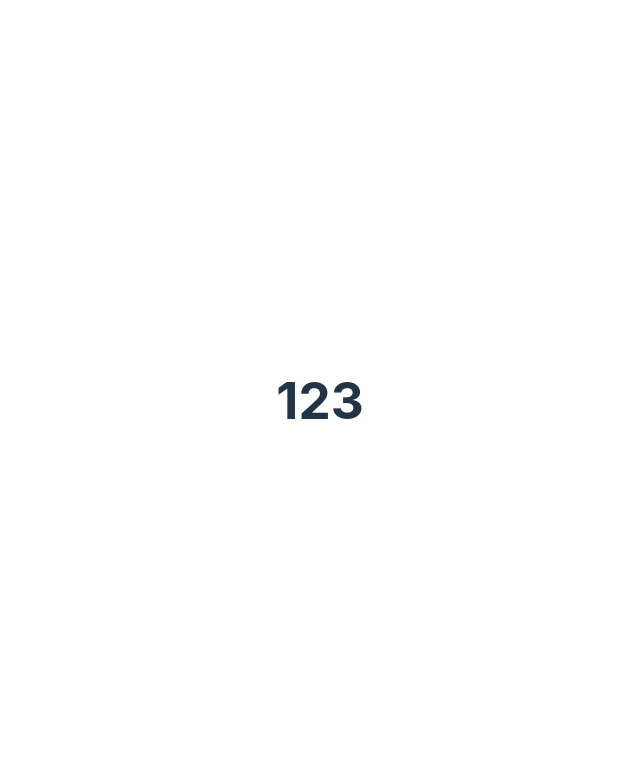
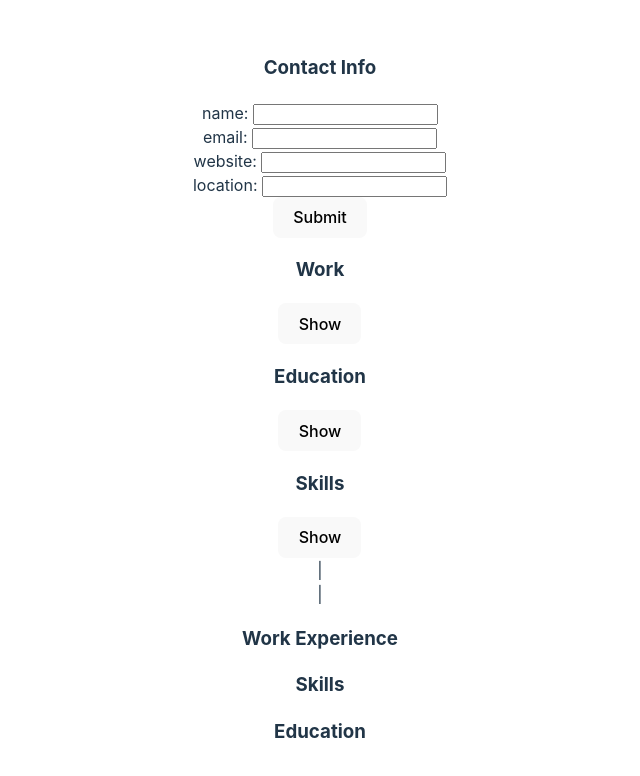
Before and after one commit to mrzamin/cv-builder, a React (Vite) app: page / in a window 1280 px wide. Shown: the top 776 px of the page, without its empty margins (320-960 px from the left). Built offline with nearby package versions, Linux system fonts and the light colour scheme.

Commit message:
Add panels and refactor component structure

```diff
--- a/src/App.jsx
+++ b/src/App.jsx
@@ -1,10 +1,83 @@
 import { useState } from "react";
-import reactLogo from "./assets/react.svg";
-import viteLogo from "/vite.svg";
 import "./styles/App.css";
+import Panel from "./components/Panel";
+
+import ContactForm from "./components/ContactForm";
+import { EducationForm } from "./components/EducationForm";
+import { WorkForm } from "./components/WorkForm";
+import { SkillsForm } from "./components/SkillsForm";
+
+import {
+  Preview,
+  ContactSection,
+  WorkSection,
+  SkillsSection,
+  EducationSection,
+} from "./components/Preview";
 
 function App() {
-  return <h1>{[1, 2, 3]}</h1>;
+  const [contactInfo, setContactInfo] = useState({});
+
+  const [education, setEducation] = useState([]);
+
+  const [skills, setSkills] = useState([]);
+
+  const [work, setWork] = useState([]);
+
+  const [activeIndex, setActiveIndex] = useState(0);
+
+  return (
+    <>
+      <div className="app-container">
+        <form action="#" className="form-section">
+          <Panel
+            title="Contact Info"
+            isActive={activeIndex === 0}
+            onShow={() => setActiveIndex(0)}
+          >
+            <ContactForm
+              contactInfo={contactInfo}
+              setContactInfo={setContactInfo}
+            ></ContactForm>
+          </Panel>
+
+          <Panel
+            title="Work"
+            isActive={activeIndex === 3}
+            onShow={() => setActiveIndex(3)}
+          >
+            <WorkForm work={work} setWork={setWork}></WorkForm>
+          </Panel>
+
+          <Panel
+            title="Education"
+            isActive={activeIndex === 1}
+            onShow={() => setActiveIndex(1)}
+          >
+            <EducationForm
+              education={education}
+              setEducation={setEducation}
+            ></EducationForm>
+          </Panel>
+
+          <Panel
+            title="Skills"
+            isActive={activeIndex === 2}
+            onShow={() => setActiveIndex(2)}
+          >
+            <SkillsForm skills={skills} setSkills={setSkills}></SkillsForm>
+          </Panel>
+        </form>
+
+        <Preview>
+          <ContactSection contactInfo={contactInfo} />
+          <WorkSection work={work} />
+          <SkillsSection skills={skills}></SkillsSection>
+          <EducationSection education={education} />
+        </Preview>
+      </div>
+    </>
+  );
 }
 
 export default App;
```
